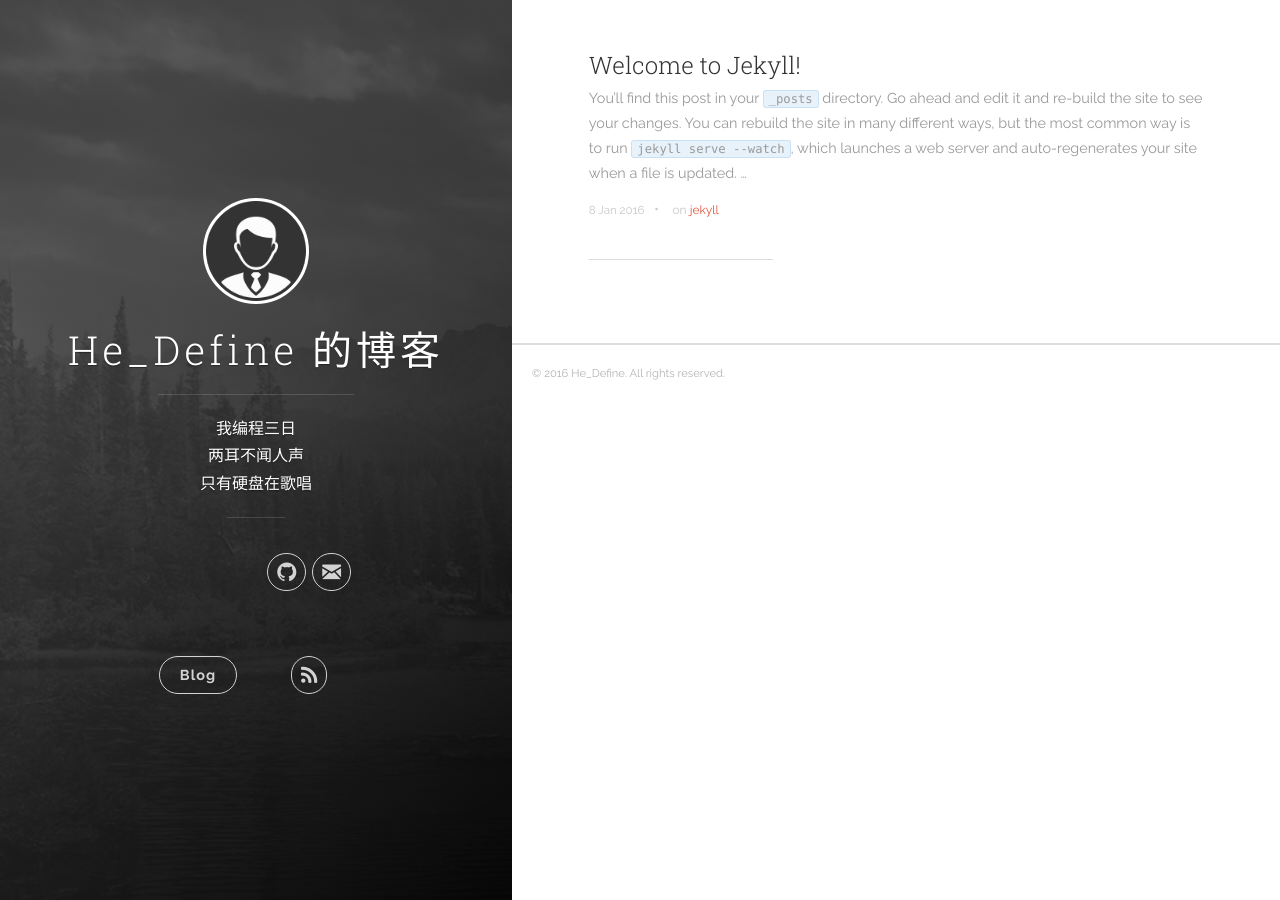
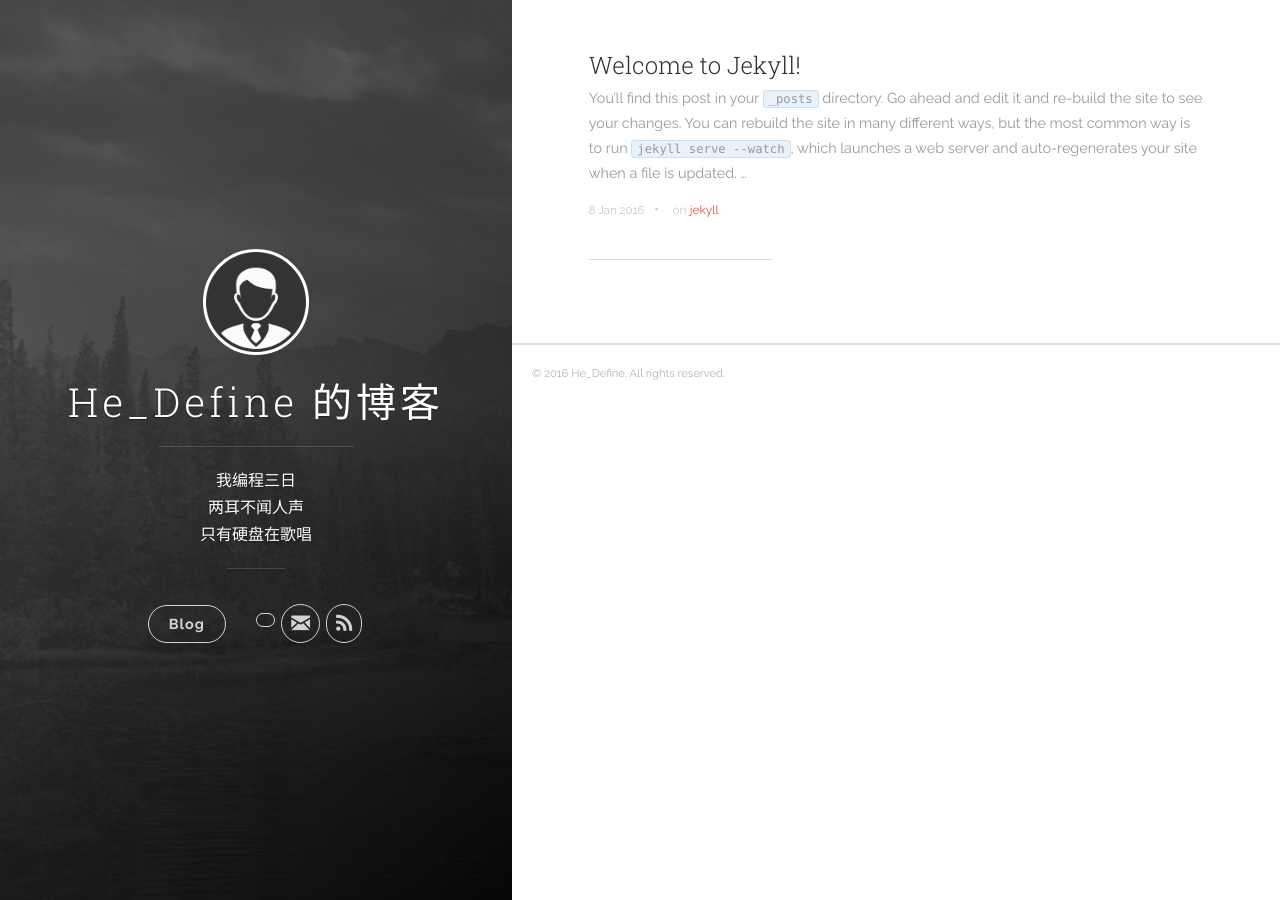
Before and after one commit to Durwards/Durwards.github.io, a Jekyll site: the page built from index.html, in a window 1280 px wide. Built offline with Jekyll 4.4.1, drawn with Linux system fonts in a browser that asks for light colours; nearby versions of some CDN libraries; the list of posts is cut into pages by our own code.

Commit message:
update weibo

```diff
--- a/_includes/header.html
+++ b/_includes/header.html
@@ -61,7 +61,7 @@
               <!-- GitHub -->
               <li class="navigation__item">
                 <a href="https://www.github.com/{{ site.author.github_username }}" title="{{ site.author.github_username }} on GitHub" target="_blank">
-                  <i class="icon icon-social-github"></i>
+                  <i class="icon icon-social-weibo"></i>
                   <span class="label">GitHub</span>
                 </a>
               </li>
@@ -77,7 +77,7 @@
               </li>
             {% endif %}
 
-            {% if site.author.weibo_name %}
+<!--             {% if site.author.weibo_name %}
              <li class="navigation_item">
               <a href="http://weibo.com/{{ site.author.weibo_name }}" title="{{ site.author.weibo_name }} on WeiBo" target="_blank">
                 <i class="icon icon-social-weibo"></i>
@@ -85,7 +85,7 @@
               </a>
             </li>
             {% endif %}
-
+ -->
             <!-- RSS -->
             <li class="navigation__item">
               <a href="{{ "feed.xml" | prepend: site.baseurl }}" title="Subscribe" target="_blank">
```
